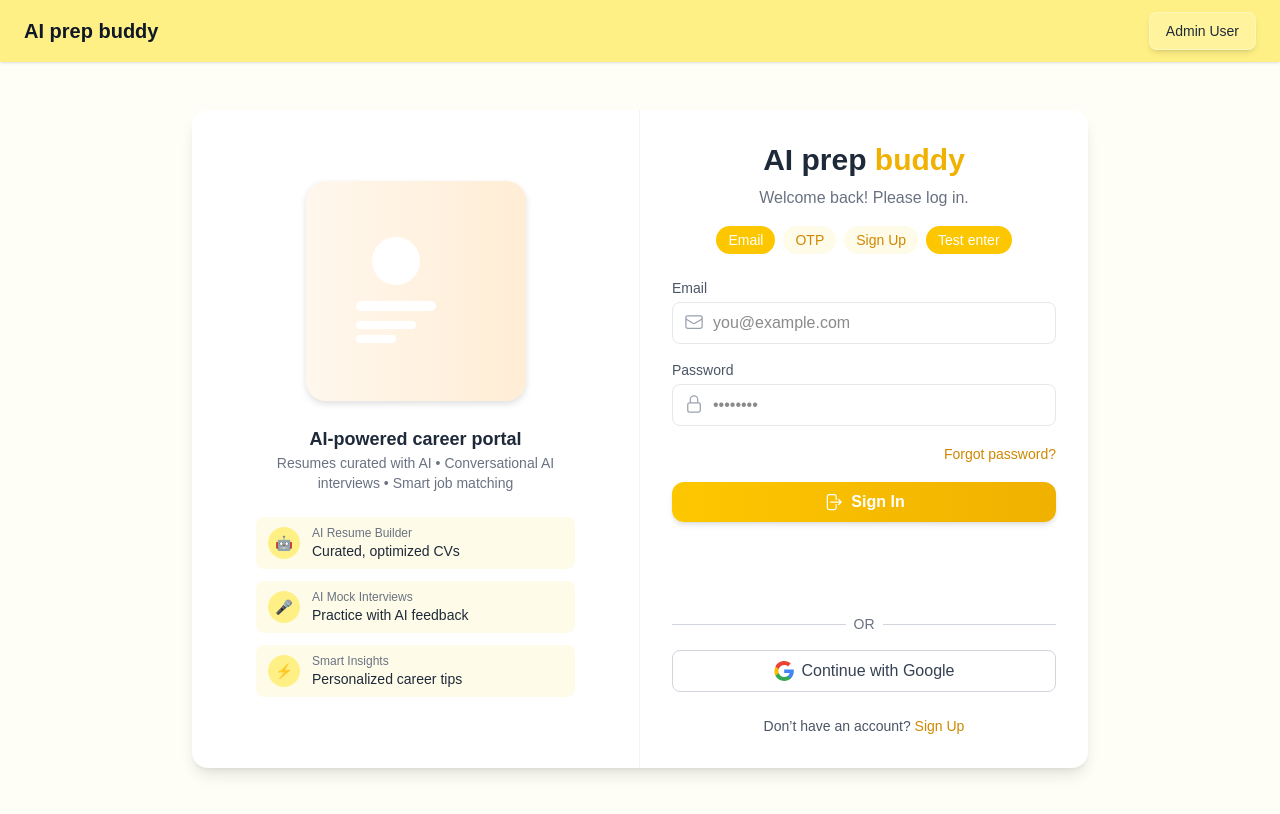
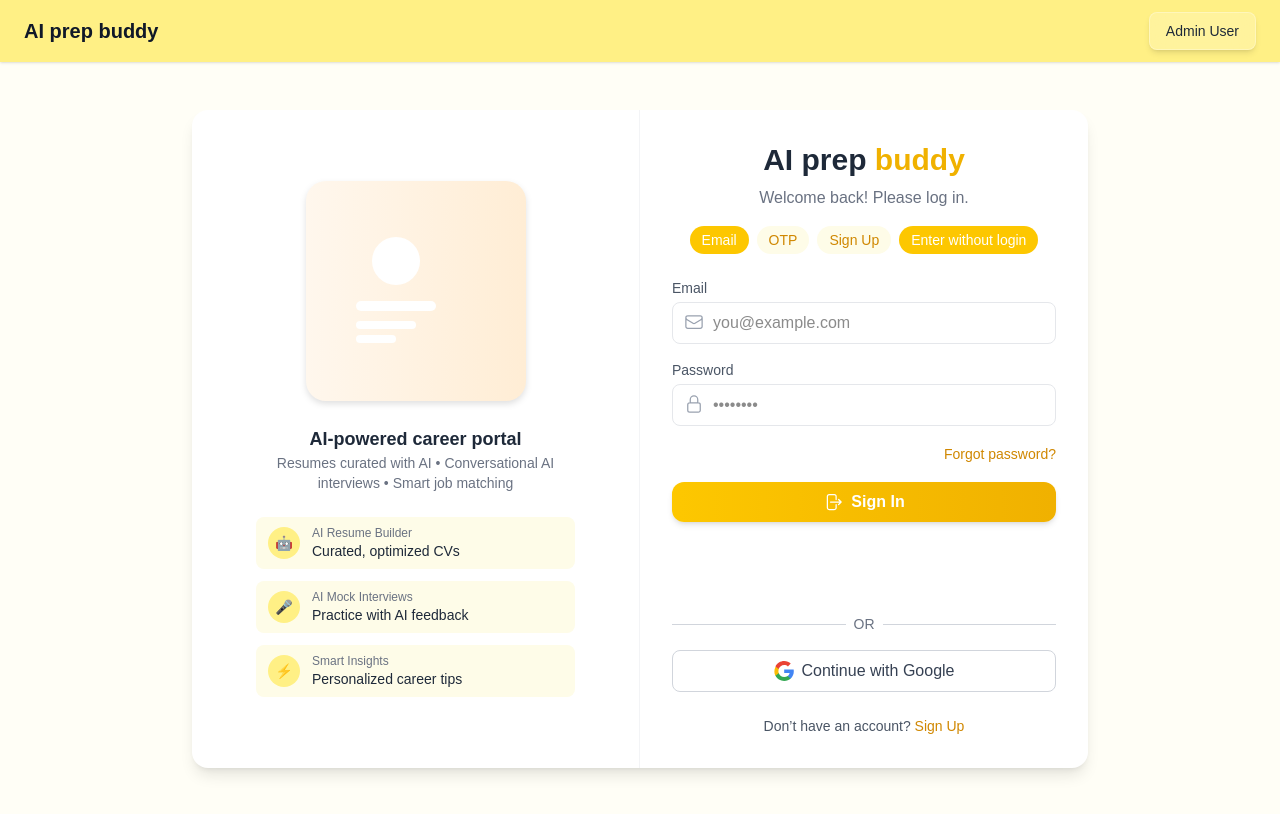
Before and after one commit to alphaxm-tech/prep.ai-frontend, a Next.js app: page / in a window 1280 px wide. Shown: the top 814 px of the page. Built offline with nearby package versions, Linux system fonts and the light colour scheme; no server answers.

Commit message:
test deployment

```diff
--- a/app/page.tsx
+++ b/app/page.tsx
@@ -316,7 +316,7 @@ export default function LoginPage() {
                 onClick={() => router.push("/home")}
                 aria-pressed={mode === "signin"}
               >
-                Test enter
+                Enter without login
               </button>
             </div>
 
```
